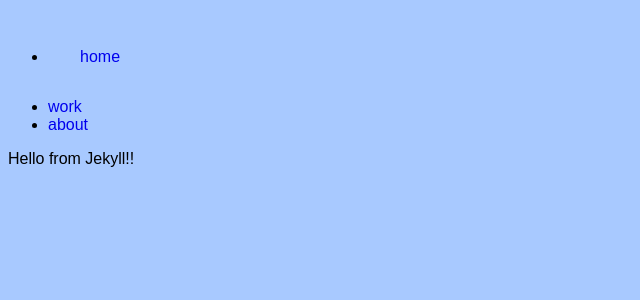
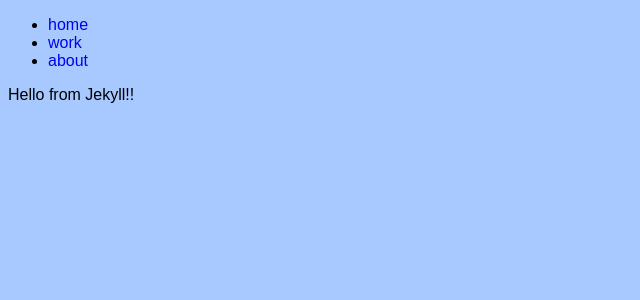
Before and after one commit to steph1230/steph12, a Jekyll site: the page built from index.html, in a window 1280 px wide. Shown: the top 300 px of the page, without its empty margins (0-640 px from the left). Built offline with Jekyll 4.4.1, drawn with Linux system fonts in a browser that asks for light colours.

Commit message:
Update styles.css

```diff
--- a/css/styles.css
+++ b/css/styles.css
@@ -8,6 +8,6 @@ a {
 }
 
 .active{
- padding: 2rem;
+
  color: #000;
 }
```
